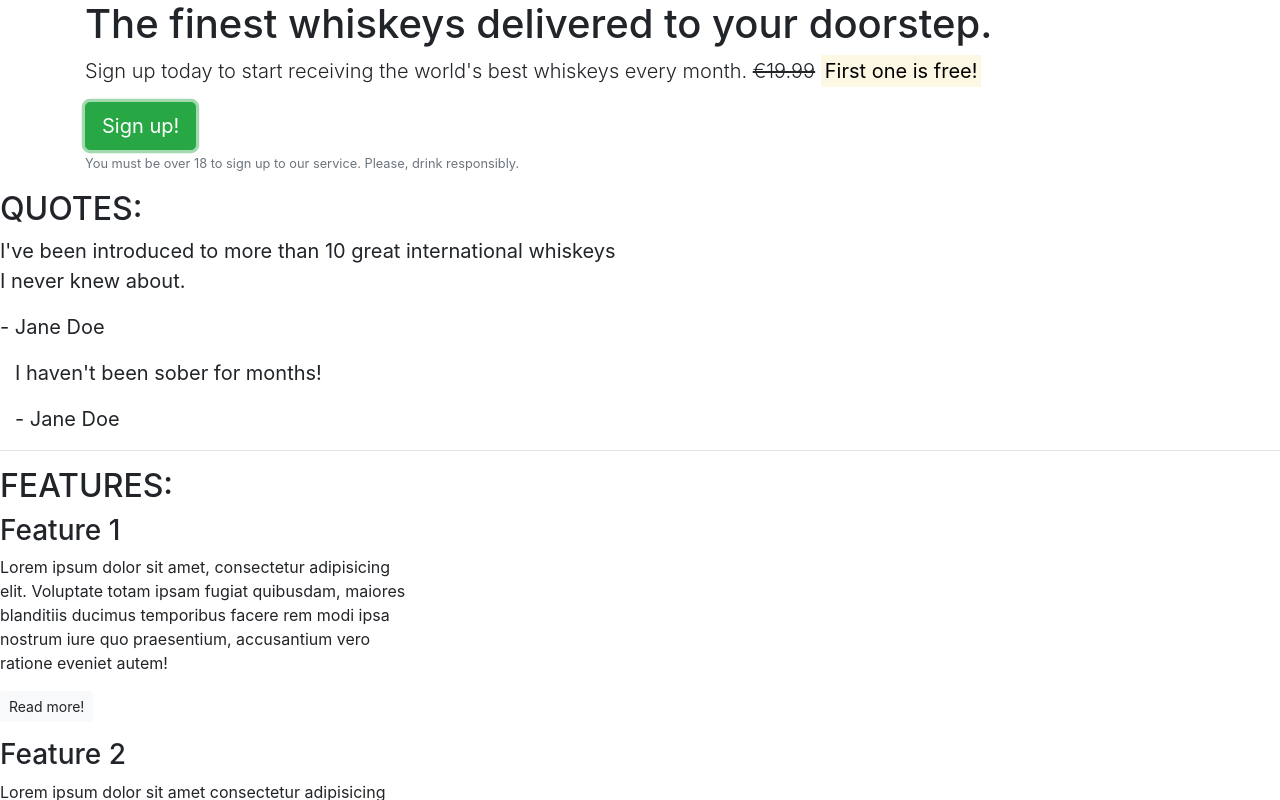
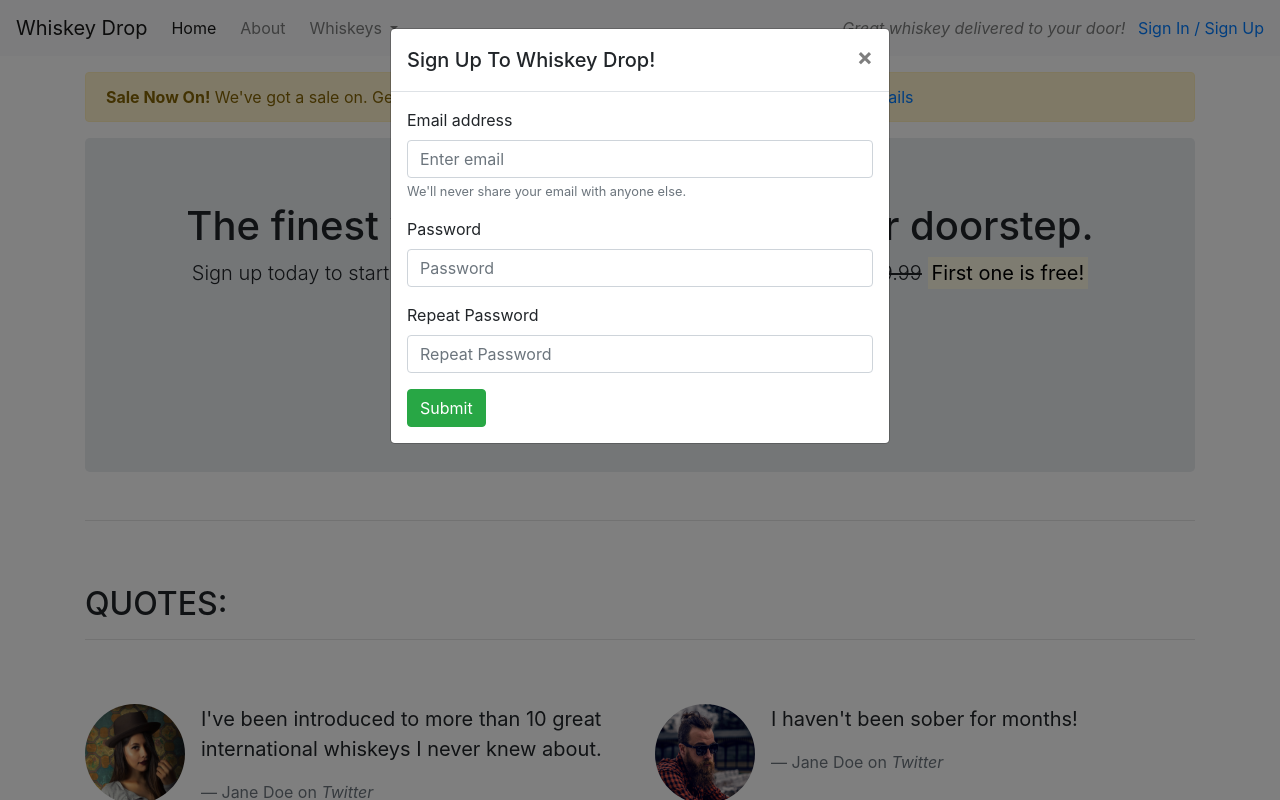
Before and after one commit to martakl-bit/Bootstrap, a plain HTML site: page index.html in a window 1280 px wide. Both pictures are taken after a click on the button "Sign up!". Shown: the top 800 px of the page. Drawn offline with nearby package versions, Linux system fonts and the light colour scheme.

Commit message:
Commit after the modal

```diff
--- a/index.html
+++ b/index.html
@@ -4,49 +4,114 @@
 <head>
 	<meta charset="UTF-8">
 	<meta name="viewport" content="width=device-width, initial-scale=1.0">
+	<title>Whiskey Drop | Taste a new Whiskey every month</title>
 	<meta http-equiv="X-UA-Compatible" content="ie=edge">
-	<link rel="stylesheet" href="https://stackpath.bootstrapcdn.com/bootstrap/4.3.1/css/bootstrap.min.css" integrity="sha384-ggOyR0iXCbMQv3Xipma34MD+dH/1fQ784/j6cY/iJTQUOhcWr7x9JvoRxT2MZw1T"
-	 crossorigin="anonymous">
-
-	<title>Whiskey Drop | Taste a new Whiskey every month</title>
+	<link rel="stylesheet" href="https://stackpath.bootstrapcdn.com/bootstrap/4.3.1/css/bootstrap.min.css"
+		integrity="sha384-ggOyR0iXCbMQv3Xipma34MD+dH/1fQ784/j6cY/iJTQUOhcWr7x9JvoRxT2MZw1T" crossorigin="anonymous">
+	<script src="https://kit.fontawesome.com/60a8506bd4.js" crossorigin="anonymous"></script>
 
 </head>
 
 <body>
-	<article class="container">
+
+	<nav class="navbar navbar-light bg-light navbar-expand-sm">
+		<a href="/" class="navbar-brand">Whiskey Drop</a>
+
+		<button class="navbar-toggler ml-auto" type="button" data-toggle="collapse" data-target="#navbarNavDropdown" aria-controls="navbarNavDropdown" aria-expanded="false" aria-label="Toggle navigation">
+        <span class="navbar-toggler-icon"></span></button>
+
+		<div class="collapse navbar-collapse" id="navbarNavDropdown">
+			<ul class="navbar-nav mr-auto">
+				<li class="active nav-item mr-2"><a class="nav-link" href="/">Home</a></li>
+				<li class="nav-item mr-2"><a class="nav-link" href="/about">About</a></li>
+				<li class="nav-item dropdown">
+					<a class="nav-link dropdown-toggle" href="#" id="navbarDropdownMenuLink" role="button"
+						data-toggle="dropdown" aria-haspopup="true" aria-expanded="false">
+						Whiskeys
+					</a>
+
+					<div class="dropdown-menu" aria-labelledby="navbarDropdownMenuLink">
+						<a class="dropdown-item" href="#">Irish</a>
+						<a class="dropdown-item" href="#">Scotch</a>
+						<a class="dropdown-item" href="#">Japanese</a>
+						<a class="dropdown-item" href="#">American</a>
+					</div>
+				</li>
+				<li class="nav-item mr-2 d-block d-sm-none"><a class="nav-link" href="">Sign In / Sign Up</a></li>
+			</ul>
+		</div>
+		<div class="d-none d-md-block">
+			<p class="navbar-text my-auto mr-2"><i>Great whiskey delivered to your door!</i></p>
+			<a href="/login">Sign In / Sign Up</a>
+		</div>
+	</nav>
+
+	<article class="container mt-3">
+		<div class="row d-none d-sm-block">
+			<div class="col-12">
+				<div class="alert alert-warning">
+					<strong>Sale Now On!</strong> We've got a sale on. Get a 12 month subscription for the price of 6!
+					<a href="">See here for more details</a>
+				</div>
+			</div>
+		</div>
+
 		<div class="row">
 			<div class="col-12">
-				<section class="callout">
+				<section class="callout jumbotron text-center">
 					<h1>The finest whiskeys delivered to your doorstep.</h1>
 					<p class="lead">Sign up today to start receiving the world's best whiskeys every month.
-						<s>€19.99</s>
+						<s class="d-none d-sm-inline">€19.99</s>
+						<span class="d-inline d-sm-none"><br></span>
 						<strong><mark>First one is free!</mark></strong></p>
-                     <button class="btn btn-success btn-lg">Sign up!</button>
-                     <p class="text-muted"><small>You must be over 18 to sign up to our service. Please, drink responsibly.</small></p>
+					<p><button class="btn btn-success btn-lg" data-toggle="modal" data-target="#signUpModal">Sign up!</button>
+					</p>
+					<p class="text-muted">
+						<small>You must be over 18 to sign up to our service. Please, drink responsibly.</small></p>
 				</section>
 			</div>
 		</div>
-    </article>
+
+		<hr>
 
 		<section class="quotes">
 			<div class="row">
-            <div class="col-12">
+				<div class="col-12 my-5">
 					<h2 class="text-uppercase">Quotes:</h2>
+					<hr />
 				</div>
 			</div>
+
 			<div class="row">
 				<div class="col-12 col-md-6">
+					<div class="media">
+						<div class="d-none d-sm-block">
+							<img src="images/girl-image.png" class="rounded-circle mr-3" height=100 width=100>
+                    </div>
+							<div class="media-body">
 								<blockquote class="blockquote">
-                     <p>I've been introduced to more than 10 great international whiskeys I never knew about.</p>
-                     <p>- Jane Doe</p>
+									<p>I've been introduced to more than 10 great international whiskeys I never knew
+										about.</p>
+									<footer class="blockquote-footer">Jane Doe on<cite title="Twitter"> Twitter</cite>
+									</footer>
 								</blockquote>
 							</div>
 						</div>
+					</div>
 					<div class="col-12 col-md-6">
+						<div class="media">
+							<div class="d-none d-sm-block">
+								<img src="images/guy-image.png" class="rounded-circle mr-3" height=100 width=100>
+                    </div>
+								<div class="media-body">
 									<blockquote class="blockquote">
 										<p>I haven't been sober for months!</p>
-                    <p>- Jane Doe</p>
+										<footer class="blockquote-footer">Jane Doe
+											on<cite title="Twitter"> Twitter</cite></footer>
 									</blockquote>
+								</div>
+							</div>
+						</div>
 					</div>
 		</section>
 
@@ -54,40 +119,77 @@
 
 		<section class="features">
 			<div class="row">
-        <div class="col-12">
+				<div class="col-12 my-5">
 					<h2 class="text-uppercase">Features:</h2>
+					<hr />
 				</div>
 			</div>
-
 			<div class="row">
 				<div class="col-12 col-md-6 col-lg-4">
 					<div class="feature">
-            <h3>Feature 1</h3>
-            <p>Lorem ipsum dolor sit amet, consectetur adipisicing elit. Voluptate totam ipsam fugiat quibusdam, maiores blanditiis ducimus temporibus facere rem modi ipsa nostrum iure quo praesentium, accusantium vero ratione eveniet autem!</p>
+						<h3><i class="fas fa-gift d-none d-sm-inline"></i> Feature
+							1<span class="badge badge-success">NEW!</span></h3>
+						<p>Lorem ipsum dolor sit amet, consectetur adipisicing elit. Voluptate totam ipsam fugiat
+							quibusdam, maiores blanditiis ducimus temporibus facere rem modi ipsa nostrum iure quo
+							praesentium, accusantium vero ratione eveniet autem!</p>
 						<p><a class="btn btn-sm btn-light" href="">Read more!</a></p>
 					</div>
 				</div>
-
-
+				<div class="col-12 col-md-6 col-lg-4">
 					<div class="feature">
-        <div class="col-12 col-md-6 col-lg-4">
-            <h3>Feature 2</h3>
-            <p>Lorem ipsum dolor sit amet consectetur adipisicing elit. Quia ipsam quas nam nulla nesciunt dolores nisi consectetur, non magnam error repellendus illum, deleniti minus cum commodi quis est fugiat nostrum. </p>
+						<h3><i class="fas fa-credit-card d-none d-sm-inline"></i> Feature 2</h3>
+						<p>Lorem ipsum dolor sit amet consectetur adipisicing elit. Quia ipsam quas nam nulla nesciunt
+							dolores nisi consectetur, non magnam error repellendus illum, deleniti minus cum commodi
+							quis est fugiat nostrum. </p>
 						<p><a class="btn btn-sm btn-light" href="">Read more!</a></p>
 					</div>
 				</div>
-
+				<div class="col-12 d-md-none d-lg-block col-lg-4">
 					<div class="feature">
-        <div class="col-12 d-md-none d-lg-block col-lg-4">
-            <h3>Feature 3</h3>
-            <p>Lorem ipsum, dolor sit amet consectetur adipisicing elit. Quos expedita debitis, provident ipsum eos pariatur voluptatem culpa. Eius iure ex, minus odio dolores corrupti velit, magnam accusantium incidunt fugiat esse.</p>
+						<h3><i class="fas fa-times-circle d-none d-sm-inline"></i> Feature 3</h3>
+						<p>Lorem ipsum, dolor sit amet consectetur adipisicing elit. Quos expedita debitis, provident
+							ipsum eos pariatur voluptatem culpa. Eius iure ex, minus odio dolores corrupti velit, magnam
+							accusantium incidunt fugiat esse.</p>
 						<p><a class="btn btn-sm btn-light" href="">Read more!</a></p>
 					</div>
 				</div>
 			</div>
 		</section>
+	</article>
 
+	<div class="modal" tabindex="-1" role="dialog" id="signUpModal">
+		<div class="modal-dialog" role="document">
+			<div class="modal-content">
+				<div class="modal-header">
+					<h5 class="modal-title">Sign Up To Whiskey Drop!</h5>
+					<button type="button" class="close" data-dismiss="modal" aria-label="Close">
+          <span aria-hidden="true">&times;</span>
+        </button>
+				</div>
+				<div class="modal-body">
+					<form>
+						<div class="form-group">
+							<label for="exampleInputEmail1">Email address</label>
+							<input type="email" class="form-control" id="exampleInputEmail1" aria-describedby="emailHelp" placeholder="Enter email">
+							<small id="emailHelp" class="form-text text-muted">We'll never share your email with anyone else.</small>
+						</div>
+						<div class="form-group">
+							<label for="password">Password</label>
+							<input type="password" class="form-control" id="password" placeholder="Password">
+  </div>
+  <div class="form-group">
+							<label for="repeatPassword">Repeat Password</label>
+							<input type="password" class="form-control" id="repeatPassword" placeholder="Repeat Password">
+  </div>
 
+							<button type="submit" class="btn btn-success">Submit</button>
+					</form>
+				</div>
+
+			</div>
+		</div>
+	</div>
+	<!--
 	<section>
     <div class="table">
         <h3>Monthly favorites:</h3>
@@ -129,10 +231,18 @@
 </table>
     <p><a class="btn btn-sm btn-light" href="">Read more!</a></p>
     </div>
-    </section>
-    <script src="https://code.jquery.com/jquery-3.3.1.slim.min.js" integrity="sha384-q8i/X+965DzO0rT7abK41JStQIAqVgRVzpbzo5smXKp4YfRvH+8abtTE1Pi6jizo" crossorigin="anonymous"></script>
-    <script src="https://cdnjs.cloudflare.com/ajax/libs/popper.js/1.14.7/umd/popper.min.js" integrity="sha384-UO2eT0CpHqdSJQ6hJty5KVphtPhzWj9WO1clHTMGa3JDZwrnQq4sF86dIHNDz0W1" crossorigin="anonymous"></script>
-    <script src="https://stackpath.bootstrapcdn.com/bootstrap/4.3.1/js/bootstrap.min.js" integrity="sha384-JjSmVgyd0p3pXB1rRibZUAYoIIy6OrQ6VrjIEaFf/nJGzIxFDsf4x0xIM+B07jRM" crossorigin="anonymous"></script>
+    </section> -->
+
+	<script src="https://code.jquery.com/jquery-3.3.1.slim.min.js"
+		integrity="sha384-q8i/X+965DzO0rT7abK41JStQIAqVgRVzpbzo5smXKp4YfRvH+8abtTE1Pi6jizo" crossorigin="anonymous">
+	</script>
+	<script src="https://cdnjs.cloudflare.com/ajax/libs/popper.js/1.14.7/umd/popper.min.js"
+		integrity="sha384-UO2eT0CpHqdSJQ6hJty5KVphtPhzWj9WO1clHTMGa3JDZwrnQq4sF86dIHNDz0W1" crossorigin="anonymous">
+	</script>
+	<script src="https://stackpath.bootstrapcdn.com/bootstrap/4.3.1/js/bootstrap.min.js"
+		integrity="sha384-JjSmVgyd0p3pXB1rRibZUAYoIIy6OrQ6VrjIEaFf/nJGzIxFDsf4x0xIM+B07jRM" crossorigin="anonymous">
+	</script>
+
 </body>
 
 </html>
```
Also changed, not shown: images/girl-image.png (added), images/guy-image.png (added). Lines whose indentation alone changed are shown as unchanged.
